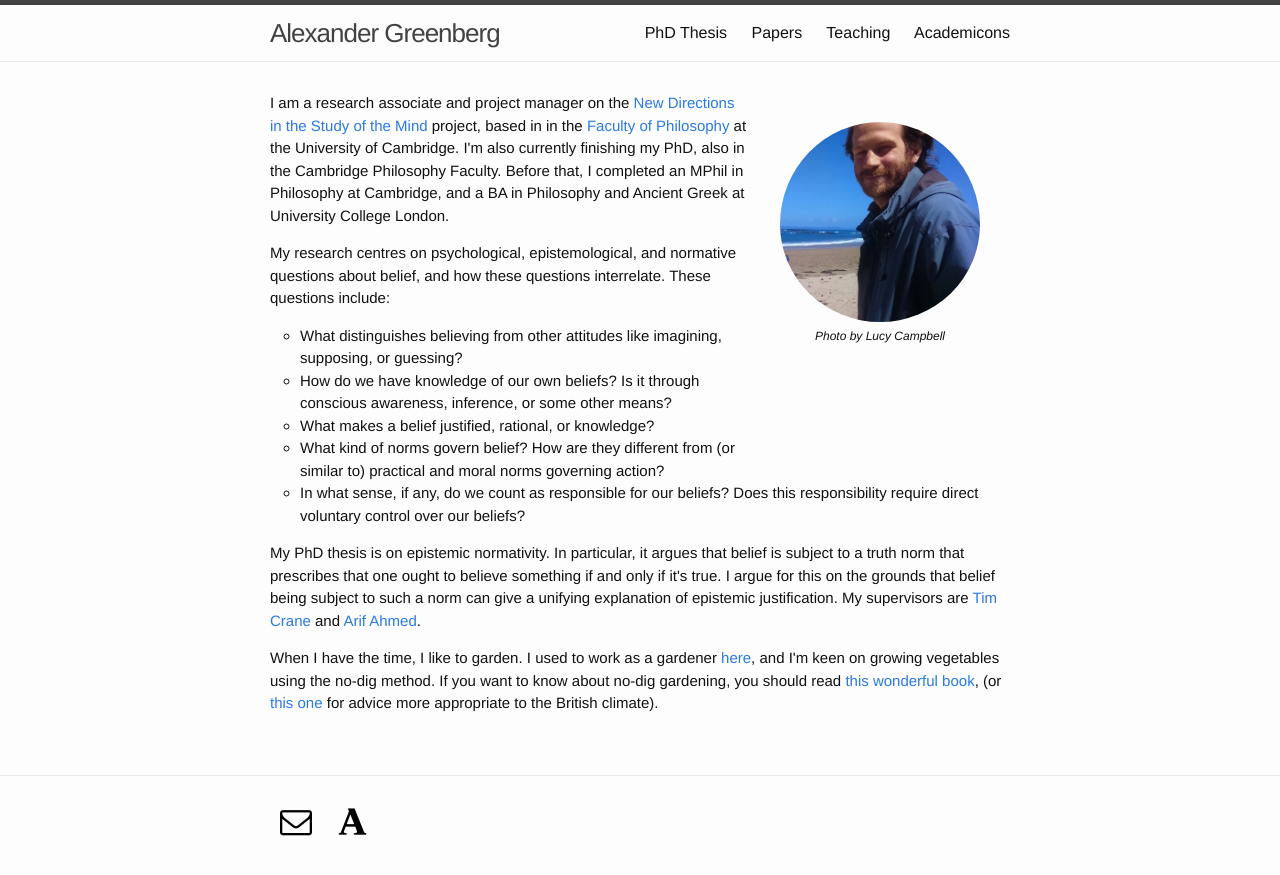
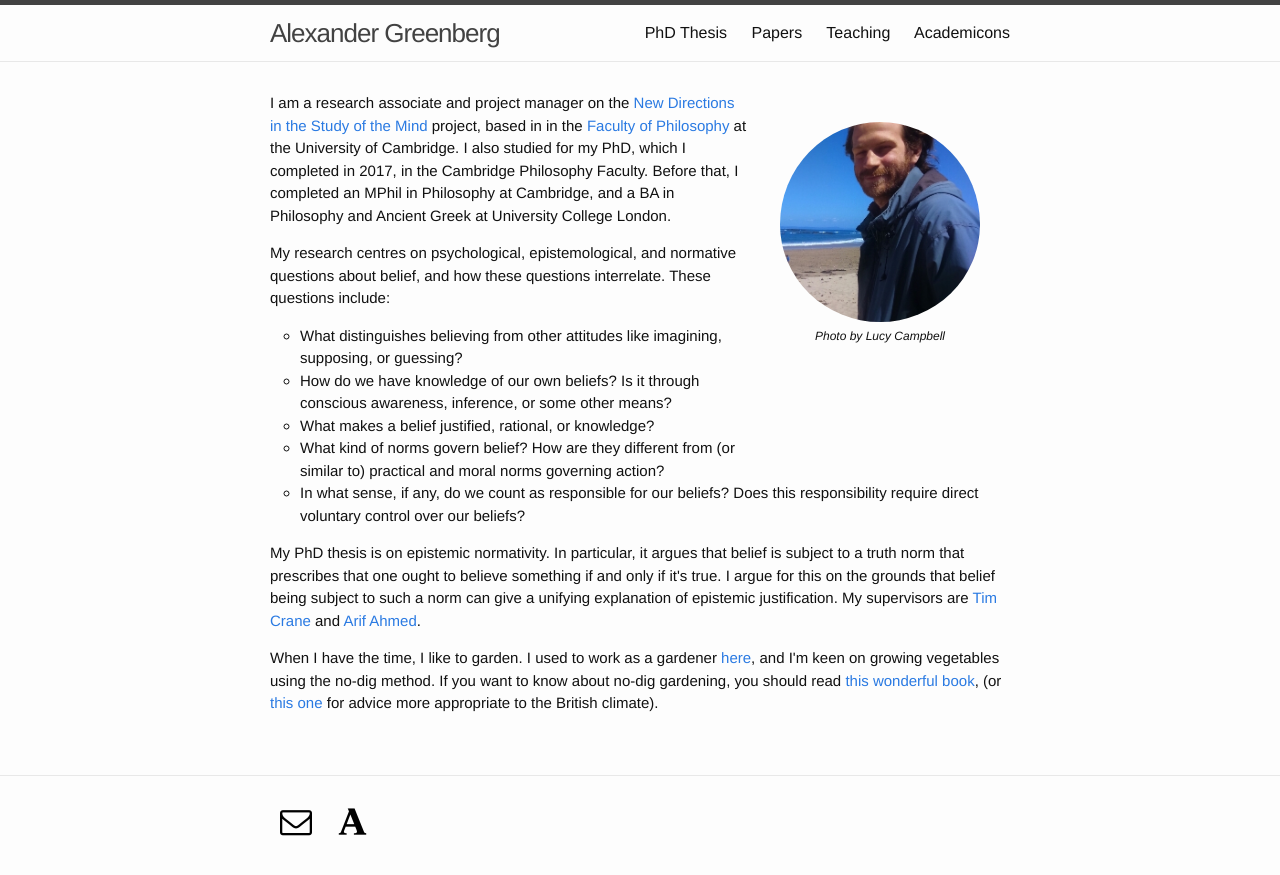
Before and after one commit to alexandergreenberg/alexandergreenberg.github.io, a Jekyll site: the page built from index.html, in a window 1280 px wide. Shown: the top 875 px of the page. Built offline with Jekyll 4.4.1, drawn with Linux system fonts in a browser that asks for light colours; some web fonts are replaced.

Commit message:
Update index.html

```diff
--- a/index.html
+++ b/index.html
@@ -8,7 +8,7 @@ layout: default
     <img id="profile-picture" src="https://raw.githubusercontent.com/alexandergreenberg/alexandergreenberg.github.io/master/north-berwick-beach-flipped.jpg">
     <p class="photo-credit"><em>Photo by Lucy Campbell</em></p>
   </div>
-    <p class="paragraph">I am a research associate and project manager on the <a href="http://www.newdirectionsproject.com" target="_blank">New Directions in the Study of the Mind</a> project, based in in the <a href="http://www.phil.cam.ac.uk" target="_blank">Faculty of Philosophy</a> at the University of Cambridge. I'm also currently finishing my PhD, also in the Cambridge Philosophy Faculty. Before that, I completed an MPhil in Philosophy at Cambridge, and a BA in Philosophy and Ancient Greek at University College London.</p>
+    <p class="paragraph">I am a research associate and project manager on the <a href="http://www.newdirectionsproject.com" target="_blank">New Directions in the Study of the Mind</a> project, based in in the <a href="http://www.phil.cam.ac.uk" target="_blank">Faculty of Philosophy</a> at the University of Cambridge. I also studied for my PhD, which I completed in 2017, in the Cambridge Philosophy Faculty. Before that, I completed an MPhil in Philosophy at Cambridge, and a BA in Philosophy and Ancient Greek at University College London.</p>
     <p class="paragraph">My research centres on psychological, epistemological, and normative questions about belief, and how these questions interrelate. These questions include:</p>
     <ul class="questions-list">
       <li>What distinguishes believing from other attitudes like imagining, supposing, or guessing?</li>
```
